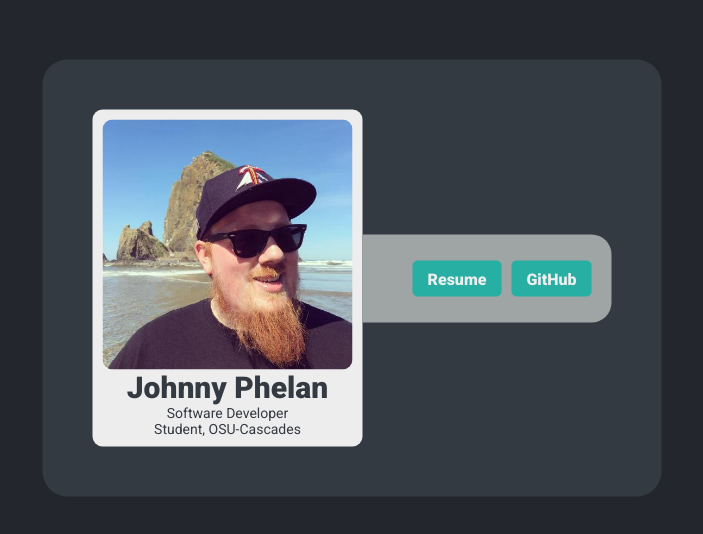
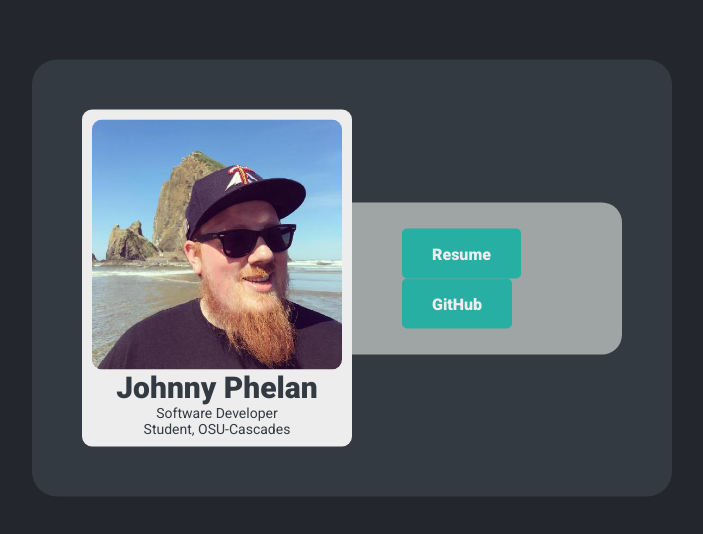
Before and after one commit to phelanjo/phelanjo.io, a React (Create React App) app: page / in a window 1280 px wide. Shown: the part 122-656 px from the top of the page, without its empty margins (288-991 px from the left). Built offline with nearby package versions, Linux system fonts and the light colour scheme.

Commit message:
Change padding on Nav Bar list items

```diff
--- a/src/stylesheets/NavBar.css
+++ b/src/stylesheets/NavBar.css
@@ -5,7 +5,7 @@ ul.nav {
 
 li.nav {
     float: left;
-    padding: 8px 15px;
+    padding: 15px 30px;
     background-color: #27AFA3;
     border-radius: 5px;
     margin: 0 10px 0 0;
```
